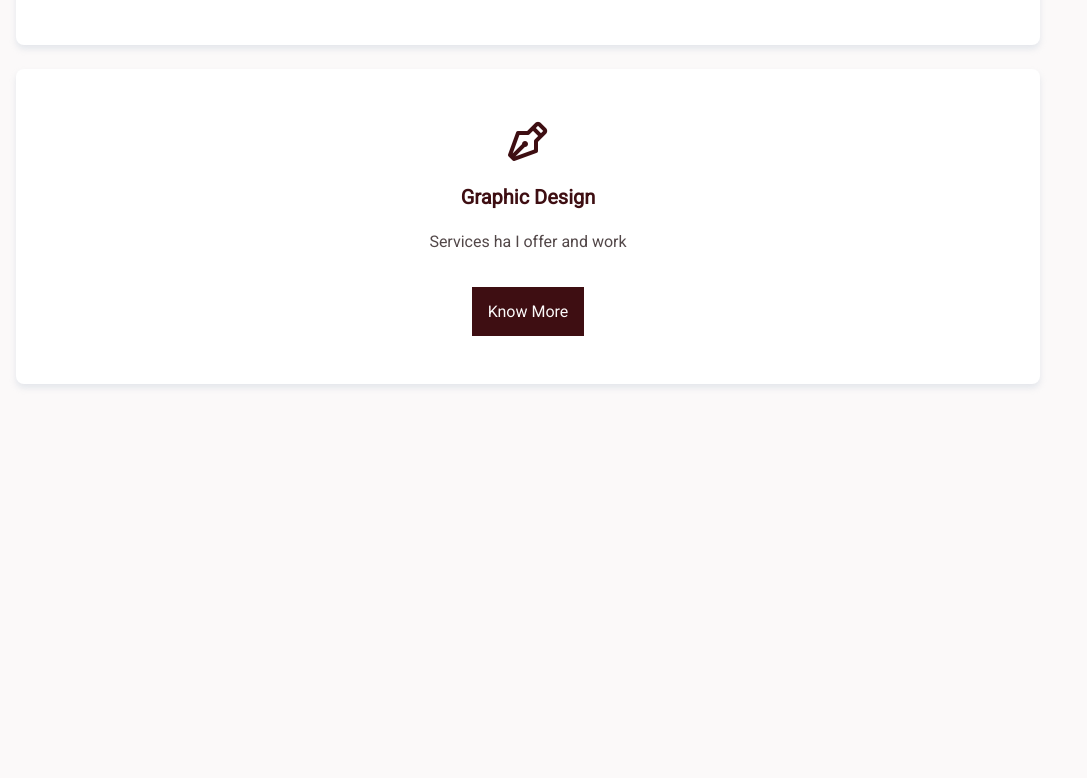
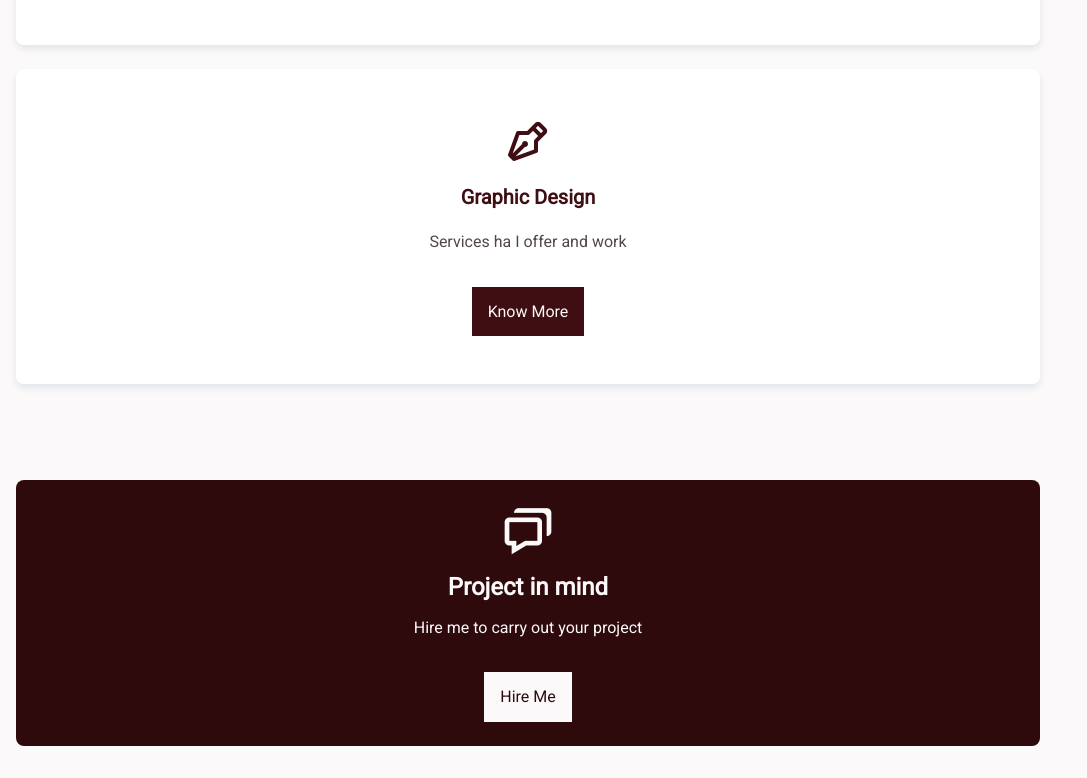
Before and after one commit to AmbyMbayi/portfolio, a plain HTML site: page index.html in a window 1280 px wide. Shown: the part 3077-3855 px from the top of the page, without its empty margins (0-1087 px from the left). Before the commit the page ends 3493 px from the top, so only its background shows below. Drawn offline with nearby package versions, Linux system fonts and the light colour scheme.

Commit message:
project section added

```diff
--- a/assets/css/style.css
+++ b/assets/css/style.css
@@ -320,7 +320,13 @@ img {
 .button-light {
   background-color: var(--first-color-light);
 }
-
+.button-white {
+  background-color: var(--first-color-lighten);
+  color: var(--first-color-dark);
+}
+.button-white:hover {
+  background-color: var(--first-color-lighten);
+}
 /*about*/
 
 .about__data {
@@ -404,5 +410,28 @@ img {
 }
 .services__data:hover {
   transform: translateY(-0.5rem);
-  box-shadow: 0 6px 8px rgba(174, 190, 205, 0.3);
+  box-shadow: 0 6px 8px rgba(174, 190, 205, 0.4);
 }
+
+/* project in mind*/
+.project__container {
+  padding: 1.5rem;
+  background-color: var(--first-color-dark);
+  color: var(--first-color-lighten);
+  border-radius: 0.5rem;
+  text-align: center;
+}
+
+.project__icon,
+.project__title {
+  margin-bottom: var(--mb-1);
+}
+.project__icon {
+  font-size: 3.5rem;
+}
+.project__title {
+  font-size: 1.5rem;
+}
+.project__description {
+  margin-bottom: var(--mb-4);
+}
--- a/index.html
+++ b/index.html
@@ -202,7 +202,24 @@
           </div>
         </div>
       </section>
+
       <!--Project in Mind-->
+      <section class="project section bd-container">
+        <div class="project__container bd-grid">
+          <div class="project__data">
+            <i class="bx bx-chat project__icon"></i>
+            <div>
+              <h2 class="project__title">Project in mind</h2>
+              <p class="project__description">
+                Hire me to carry out your project
+              </p>
+            </div>
+            <div>
+              <a href="#" class="button button-white">Hire Me</a>
+            </div>
+          </div>
+        </div>
+      </section>
       <!--Porfolio-->
     </main>
     <!--footer-->
```
